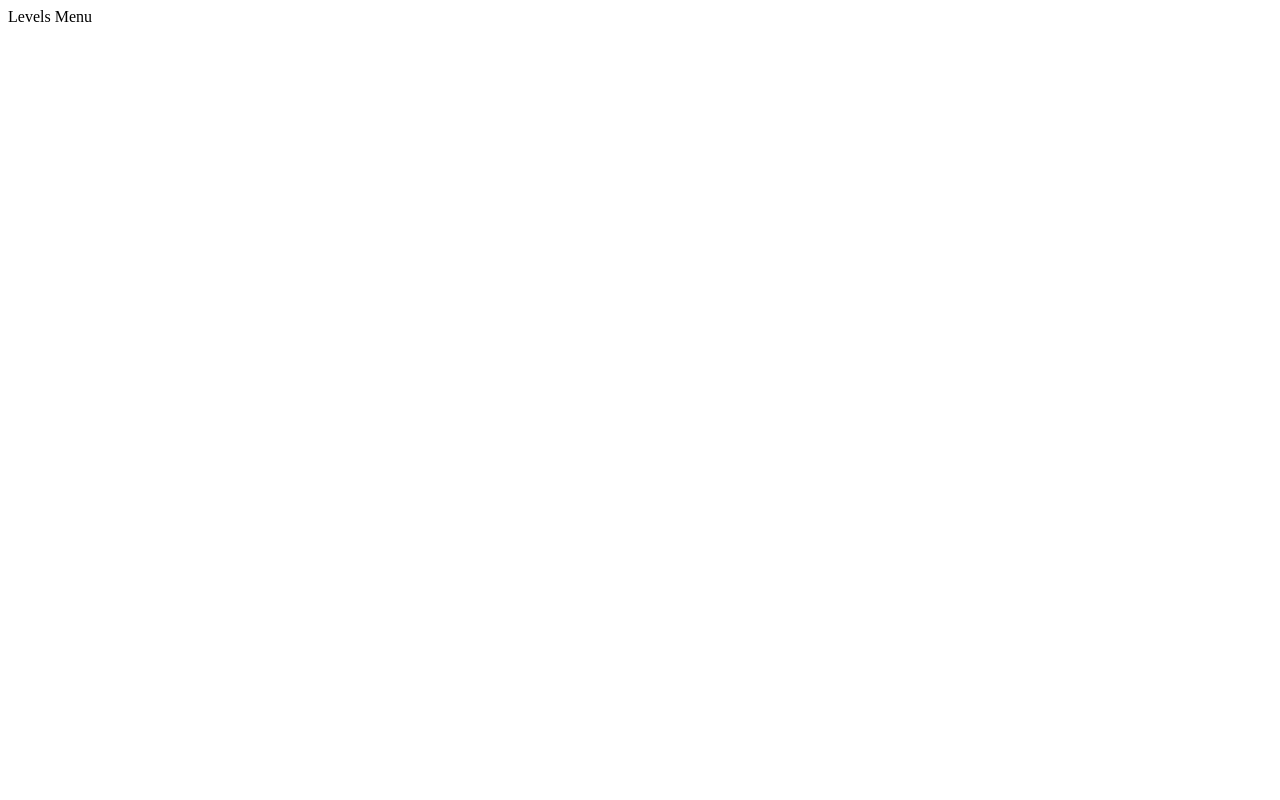
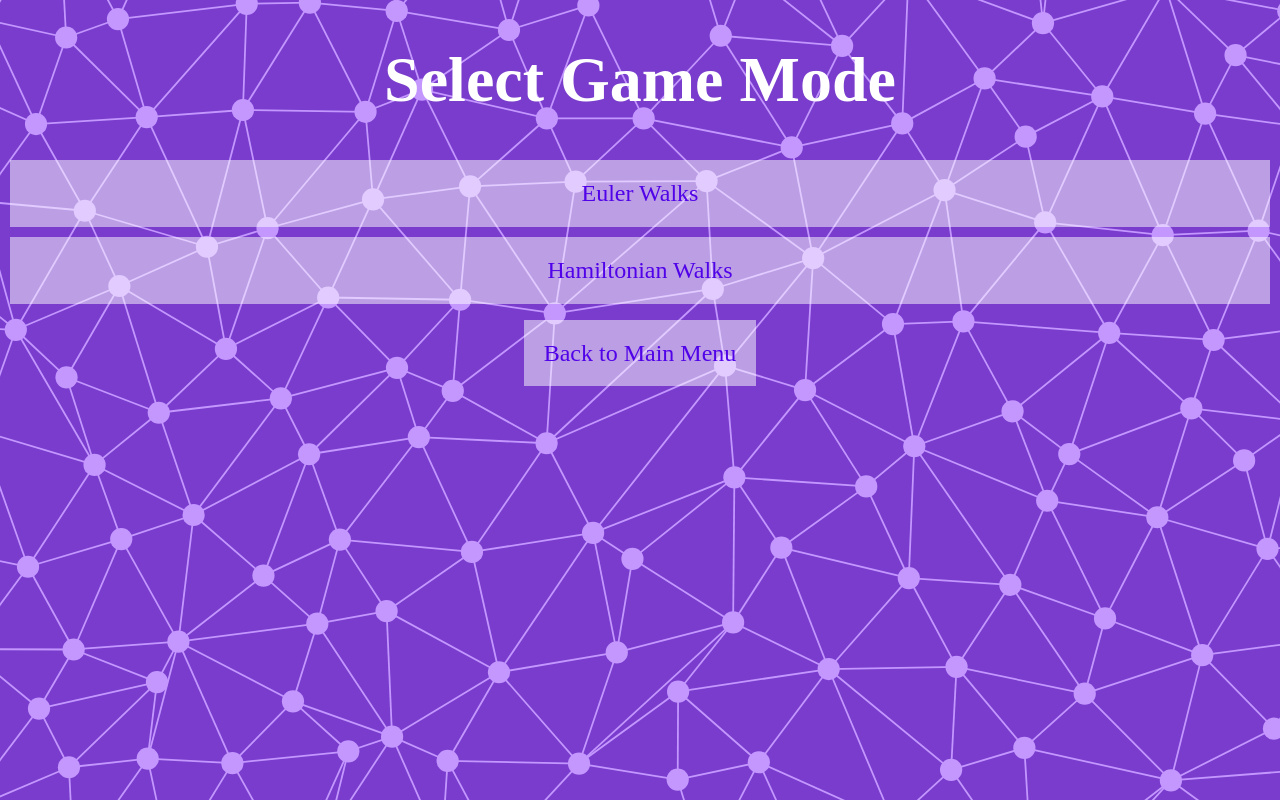
Before and after one commit to glowing-potato/graph-theory-game, a React (Create React App) app: page /levels in a window 1280 px wide. Built offline with nearby package versions, Linux system fonts and the light colour scheme; a web font is replaced by a local one.

Commit message:
Implemented basic LevelsMenu

```diff
--- /dev/null
+++ b/src/menus/LevelsMenu.css
@@ -0,0 +1,52 @@
+.levels-menu {
+    position: fixed;
+    top: 0;
+    left: 0;
+    width: 100vw;
+    height: 100vh;
+    color: #FFFFFF;
+    text-align: center;
+}
+.levels-menu h1 {
+    font-size: 4em;
+}
+.levels-menu .background {
+    z-index: -1;
+    position: fixed;
+    top: 0;
+    left: 0;
+    width: 100vw;
+    height: 100vh;
+    object-fit: cover;
+}
+.levels-menu > a {
+    text-decoration: none;
+    padding: 20px;
+    background-color: rgba(255, 255, 255, 0.5);
+    color: #5002E8;
+    font-size: 1.5em;
+}
+.levels-menu > a:hover, .levels-menu > a:active {
+    background-color: rgba(255, 255, 255, 0.7);
+}
+.levels-menu ul {
+    list-style-type: none;
+    padding: 0;
+    padding-bottom: 10px;
+}
+.levels-menu li {
+    padding: 20px;
+    margin: 10px;
+    background-color: rgba(255, 255, 255, 0.5);
+}
+.levels-menu > * li:hover, .levels-menu > * li:active {
+    background-color: rgba(255, 255, 255, 0.7);
+}
+.levels-menu > * a {
+    text-decoration: none;
+    color: #5002E8;
+    font-size: 1.5em;
+    width: 100%;
+    height: 100%;
+    display: inline-block;
+}
--- a/src/menus/LevelsMenu.js
+++ b/src/menus/LevelsMenu.js
@@ -1,10 +1,27 @@
 import React from "react";
+import { Link } from "react-router-dom";
+import background from "./background.svg";
+import "./LevelsMenu.css";
+
+const levels = [
+    { "id": "euler-walk", "name": "Euler Walks" },
+    { "id": "hamilton-walk", "name": "Hamiltonian Walks" }
+];
 
 export default class LevelsMenu extends React.Component {
     render() {
         return (
-            <div>
-                Levels Menu
+            <div className="levels-menu">
+                <h1>Select Game Mode</h1>
+                <ul>
+                    {levels.map((level, i) => (
+                        <li key={i}>
+                            <Link to={`/${level.id}/`}>{level.name}</Link>
+                        </li>
+                    ))}
+                </ul>
+                <Link to="/">Back to Main Menu</Link>
+                <img src={background} alt="" className="background" />
             </div>
         );
     }
```
